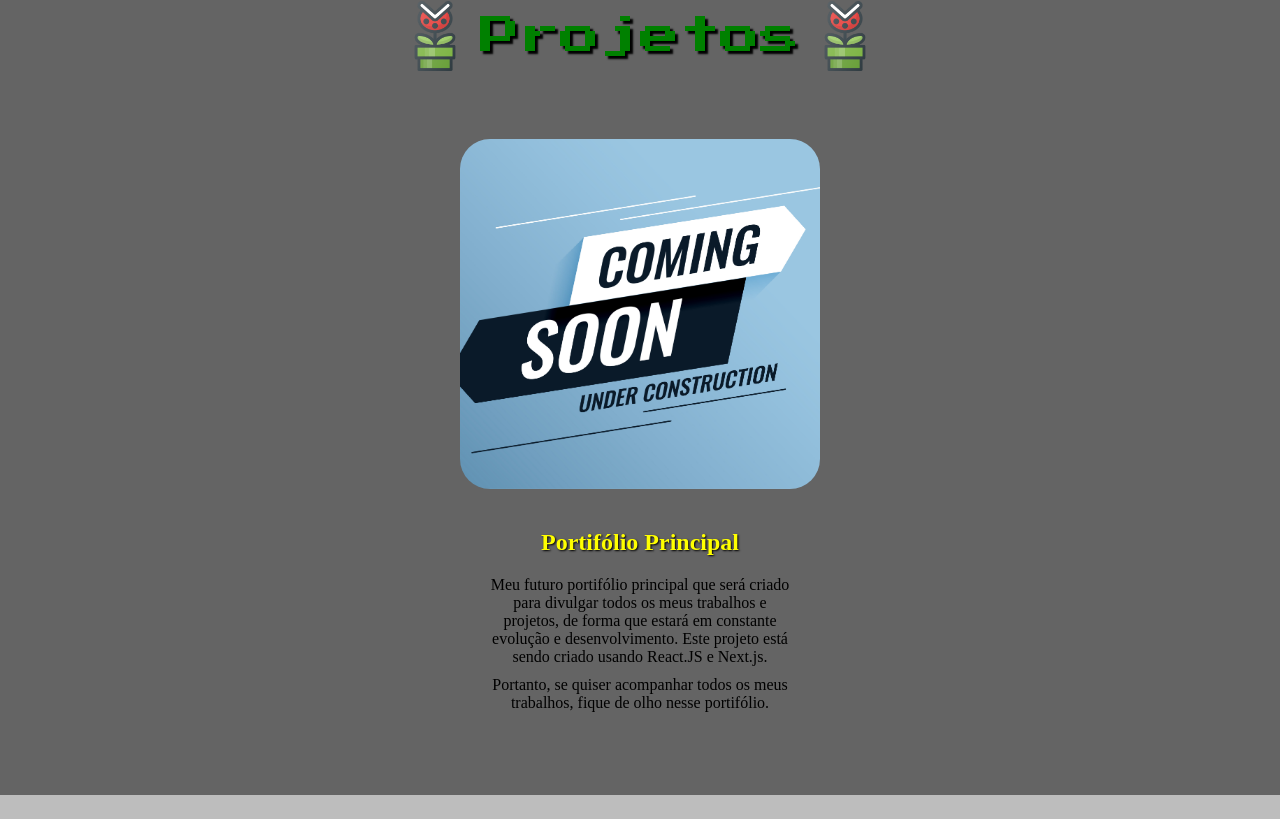
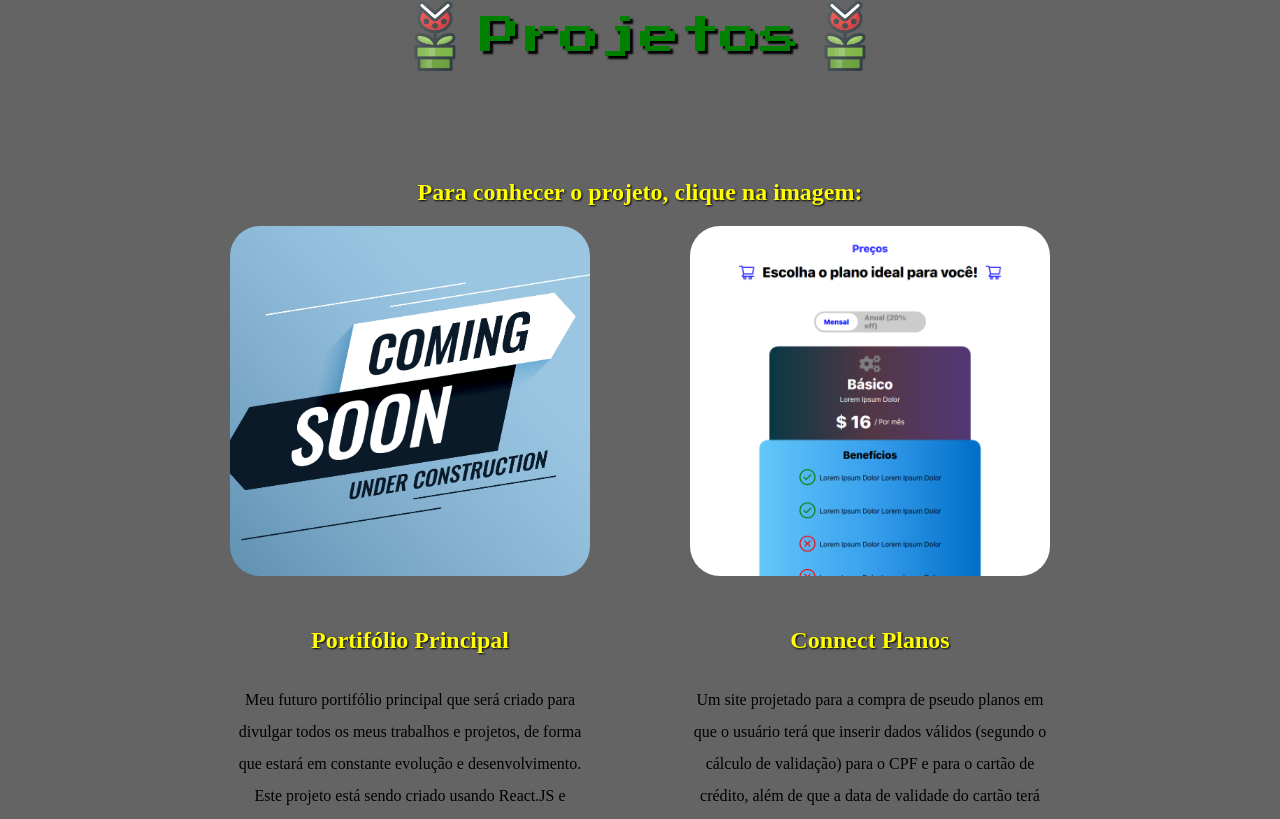
Before and after one commit to rena02to/Portifolio-treino, a React (Create React App) app: page / in a window 1280 px wide. Shown: the part 1966-2785 px from the top of the page. Built offline with nearby package versions, Linux system fonts and the light colour scheme; a web font is replaced by a local one.

Commit message:
Adicionando o projeto Connect Planos e consertando erros.

```diff
--- a/src/pages/Habilidades.module.css
+++ b/src/pages/Habilidades.module.css
@@ -91,7 +91,7 @@
 }
 
 @media (max-width: 700px){
-    .titulo{
+    .title h1{
         font-size: 2em;
     }
     .tecnologias h2{
--- a/src/pages/Projetos.js
+++ b/src/pages/Projetos.js
@@ -4,13 +4,14 @@ import { PiLinkLight } from 'react-icons/pi';
 
 function Projetos(){
     return(
-        <div id="projetos" className={style.projetos}>
+        <div className={style.main}>
             <div className={style.titulo}>
                 <img alt='carnivorus plaint' className={style.carnivorusPlaint} src={carnivorusPlaint} />
                 <h1>Projetos</h1>
                 <img alt='carnivorus plaint' className={style.carnivorusPlaint} src={carnivorusPlaint} />
             </div>
-
+            <h2>Para conhecer o projeto, clique na imagem:</h2>
+            <div id="projetos" className={style.projetos}>
                 <div className={style.portifolio}>
                     <div className={style.portifolioConteudo}>
                         <spam className={style.interno}>
@@ -25,7 +26,24 @@ function Projetos(){
                     </div>
                     <h2 className={style.titleProject}>Portifólio Principal</h2>
                     <p className={style.legendProject}>Meu futuro portifólio principal que será criado para divulgar todos os meus trabalhos e projetos, de forma que estará em constante evolução e desenvolvimento. Este projeto está sendo criado usando React.JS e Next.js.</p>
-                <p className={style.legend2Project}>Portanto, se quiser acompanhar todos os meus trabalhos, fique de olho nesse portifólio.</p>
+                    <p className={style.legendProject}>Portanto, se quiser acompanhar todos os meus trabalhos, fique de olho nesse portifólio.</p>
+                </div>
+                <div className={style.connectPlanos}>
+                    <div className={style.connectPlanosConteudo}>
+                        <spam className={style.interno}>
+                            <p className={style.legenda}>Connect Planos</p>
+                            <a href='https://connect-planos.vercel.app' target='_blank' rel='noopener noreferrer'>
+                                <div>
+                                    <PiLinkLight />
+                                    <p>Conheça o projeto clicando aqui</p>
+                                </div>
+                            </a>
+                        </spam>
+                    </div>
+                    <h2 className={style.titleProject}>Connect Planos</h2>
+                    <p className={style.legendProject}>Um site projetado para a compra de pseudo planos em que o usuário terá que inserir dados válidos (segundo o cálculo de validação) para o CPF e para o cartão de crédito, além de que a data de validade do cartão terá que ser futura.</p>
+                    <p className={style.legendProject}>O site foi criado usando React sem integração com banco de dados nem validação com empresa de cartão.</p>
+                </div>
             </div>
         </div>
     );
--- a/src/pages/Projetos.module.css
+++ b/src/pages/Projetos.module.css
@@ -1,27 +1,24 @@
-.projetos{
+.main{
     background-color: rgb(100, 100, 100);
     display: flex;
     padding-top: 7vh;
-    padding-bottom: 7vh;
     justify-content: center;
     flex-direction: column;
     align-items: center;
+    text-align: center;
 }
 
-.projetos h1{
+.main h1{
     font-family: 'Press Start 2P';
     font-weight: 100;
     color: rgb(0, 128, 0);
     text-shadow: 3px 3px 2px rgba(0, 0, 0, 1);
-}
-
-.projetos h1{
     font-size: 2.5em;
     margin-left: 10px;
     margin-right: 10px;
 }
 
-.projetos h2{
+.main h2{
     font-size: 1.5em;
     color: rgb(255, 255, 0);
     text-shadow: 1px 1px 2px rgba(0, 0, 0, 1);
@@ -32,7 +29,7 @@
     flex-direction: row;
     align-items: center;
     justify-content: center;
-    margin-bottom: 50px;
+    margin-bottom: 70px;
 }
 
 .carnivorusPlaint{
@@ -40,21 +37,34 @@
 }
 
 @media (max-width: 700px){
-    .projetos h1{
+    .main h1{
         font-size: 2em;
     }
 }
 
-.portifolio{
+.projetos{
     display: flex;
-    flex-direction: column;
-    height: 600px;
+    flex-direction: row;
+    flex-wrap: wrap;
+    justify-content: center;
+}
+
+.portifolio, .connectPlanos{
     width: 360px;
-    align-items: center;
+    padding: 0 50px 100px 50px;
+    line-height: 2;
+    margin-top: 0;
 }
 
 .portifolioConteudo{
     background-image: url('../imagens/comingSoon.jpg');
+}
+
+.connectPlanosConteudo{
+    background-image: url('../imagens/connetPlanos.png');
+}
+
+.portifolioConteudo, .connectPlanosConteudo{
     background-repeat: no-repeat;
     background-size: cover;
     background-position: center;
@@ -69,7 +79,7 @@
     position: relative;
 }
 
-.portifolioConteudo:before {
+.portifolioConteudo:before, .connectPlanosConteudo:before{
     content: '';
     position: absolute;
     width: 100%;
@@ -80,16 +90,13 @@
     border-radius: 30px;
 }
 
-.portifolioConteudo:hover:before {
+.portifolioConteudo:hover:before, .connectPlanosConteudo:hover:before{
     opacity: 1;
 }
 
 .interno{
     display: none;
     position: absolute;
-    top: 50%;
-    left: 50%;
-    transform: translate(-50%, -50%);
     width: 100%;
     height: 100%;
     background-color: rgba(0, 0, 0, 0.5);
@@ -97,7 +104,7 @@
     border-radius: 30px;
 }
 
-.portifolioConteudo:hover .interno{
+.portifolioConteudo:hover .interno, .connectPlanosConteudo:hover .interno{
     display: flex;
     flex-direction: column;
     align-items: center;
@@ -109,18 +116,18 @@
     color: white;
 }
 
-.portifolioConteudo a{
+.projetos a{
     color: white;
     cursor: pointer;
 }
 
-.portifolioConteudo a div{
+.portifolioConteudo a div, .connectPlanosConteudo a div{
     display: flex;
     flex-direction: row;
     align-items: center;
 }
 
-.portifolioConteudo a div svg{
+.projetos svg{
     height: 30px;
     width: 30px;
 }
@@ -128,13 +135,3 @@
 .titleProject{
     margin-top: 40px;
 }
-
-.legendProject{
-    margin: 0 30px 0 30px;
-    text-align: center;
-}
-
-.legend2Project{
-    margin: 10px 30px 0 30px;
-    text-align: center;
-}
```
Also changed, not shown: src/imagens/connetPlanos.png (added). Lines whose indentation alone changed are shown as unchanged.
